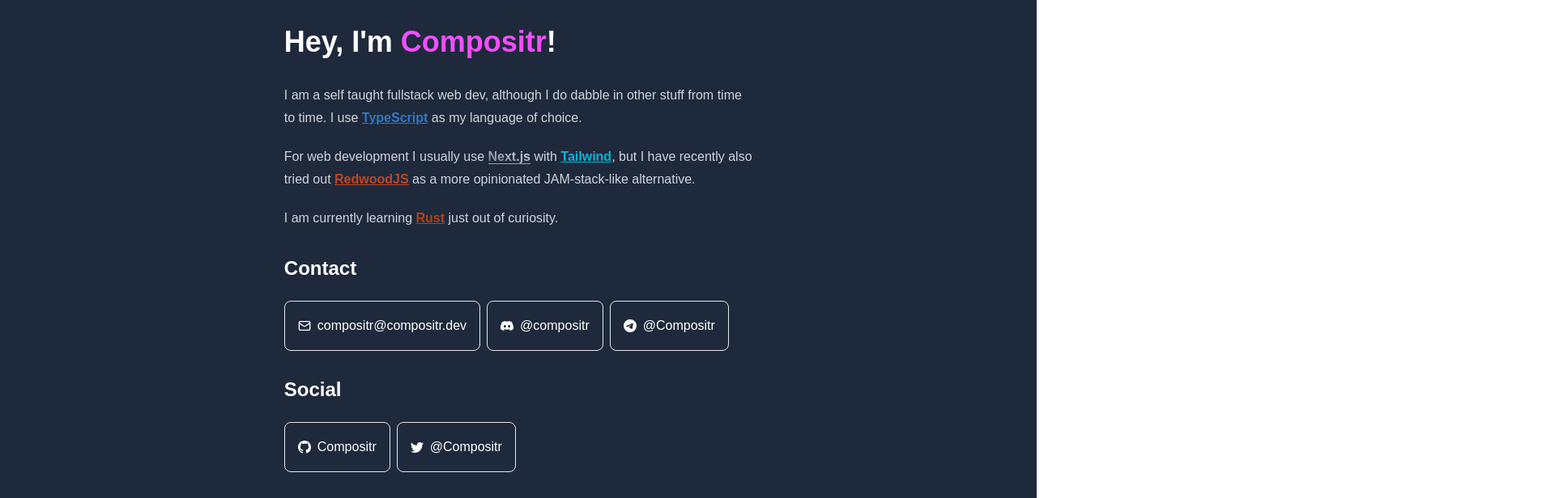
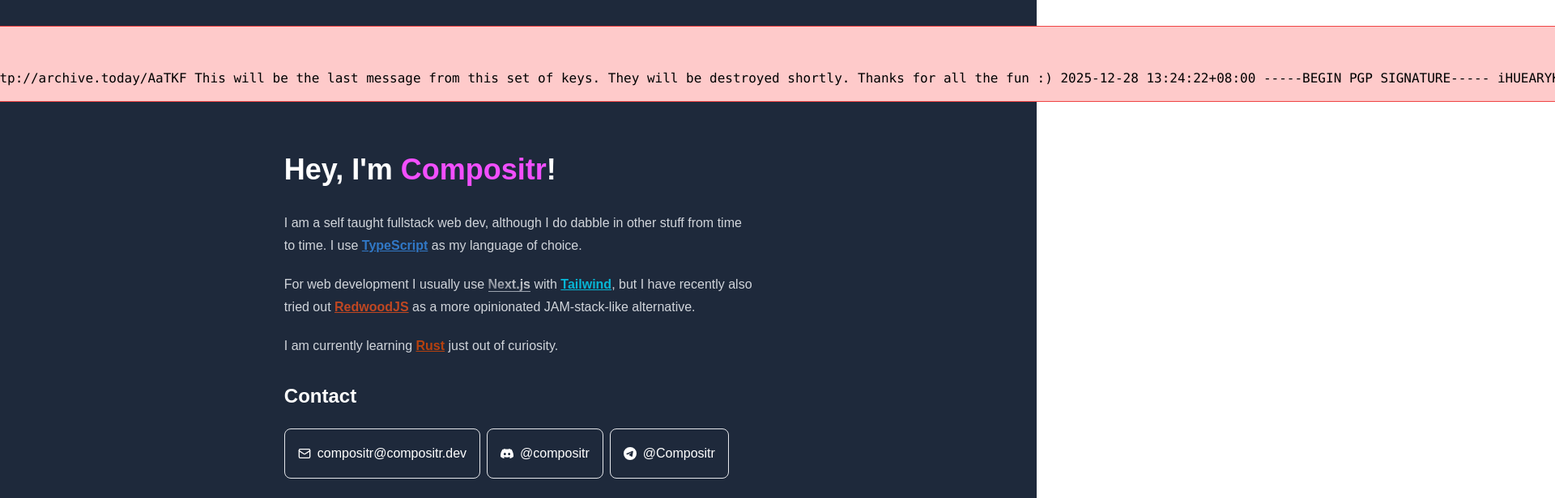
Before and after one commit to Compositr/dotdev, a Next.js app: page / in a window 1280 px wide. Shown: the top 616 px of the page at 81% size, 1920 px wide, since content can reach past the window. Built offline with nearby package versions, Linux system fonts and the light colour scheme; a web font is replaced by a local one.

Commit message:
Update page.tsx

```diff
--- a/app/page.tsx
+++ b/app/page.tsx
@@ -10,6 +10,29 @@
 export default function Home() {
   return (
     <main className="flex flex-col items-center min-h-screen sm:p-0 px-6 py-4 bg-slate-800">
+      <div class="p-4 border-red-500 bg-red-200 border rounded-lg my-8">
+  <h1 class="text-xl font-bold mb-2">Important Notice</h1>
+  <pre>
+-----BEGIN PGP SIGNED MESSAGE-----
+Hash: SHA512
+
+Hey! This site & identity is no longer maintained. The contact links here may no longer function... this website will remain for posterity. For the last unaltered version, check out the Wayback Machine or http://archive.today/AaTKF
+
+This will be the last message from this set of keys. They will be destroyed shortly.
+
+Thanks for all the fun :)
+
+2025-12-28 13:24:22+08:00
+-----BEGIN PGP SIGNATURE-----
+
+iHUEARYKAB0WIQTG+6+iQIol7mOczeeR494gEpoLSgUCaVC/DgAKCRCR494gEpoL
+SkS2AP9gmrzoXXaOkHR3B1uHSxfnsKXs3SpC/JbTkzjtp5c0DwEA4CybBOvOeDnC
+WH+qNYM2HvtYho2HusHdgu9vvwhJkgg=
+=pLSQ
+-----END PGP SIGNATURE-----
+
+  </pre>
+</div>
       <div className="prose prose-invert mt-8">
         <h1>
           Hey, I&apos;m <span className="text-compositr">Compositr</span>!
```
